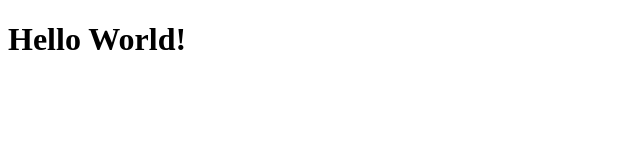
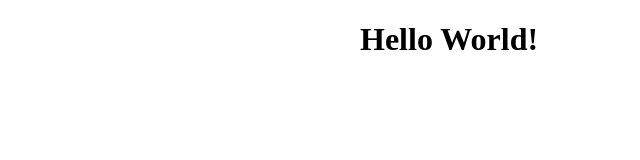
Before and after one commit to kristinadiaz/kd-webportfolio, a plain HTML site: page index.html in a window 1280 px wide. Shown: the whole page, without its empty margins (0-640 px from the left). Drawn offline with Linux system fonts and the light colour scheme.

Commit message:
add style.css, connect to index.html

```diff
--- a/index.html
+++ b/index.html
@@ -1,6 +1,7 @@
 <!DOCTYPE html>
 <html lang="en">
     <head>
+        <link rel="stylesheet" href="style.css" />
         <title>My Website</title>
     </head>
     <body>
--- /dev/null
+++ b/style.css
@@ -0,0 +1,14 @@
+/* CSS for webpage */
+/* Set ALL HTML elements with border-box sizing */
+
+* {
+    box-sizing: border-box;
+}
+
+body {
+    width: 600px;
+    background-color: transparent;
+    color: #000000;
+    margin: 0 auto;
+    padding: 0 20px 20px 20px;
+}
```
